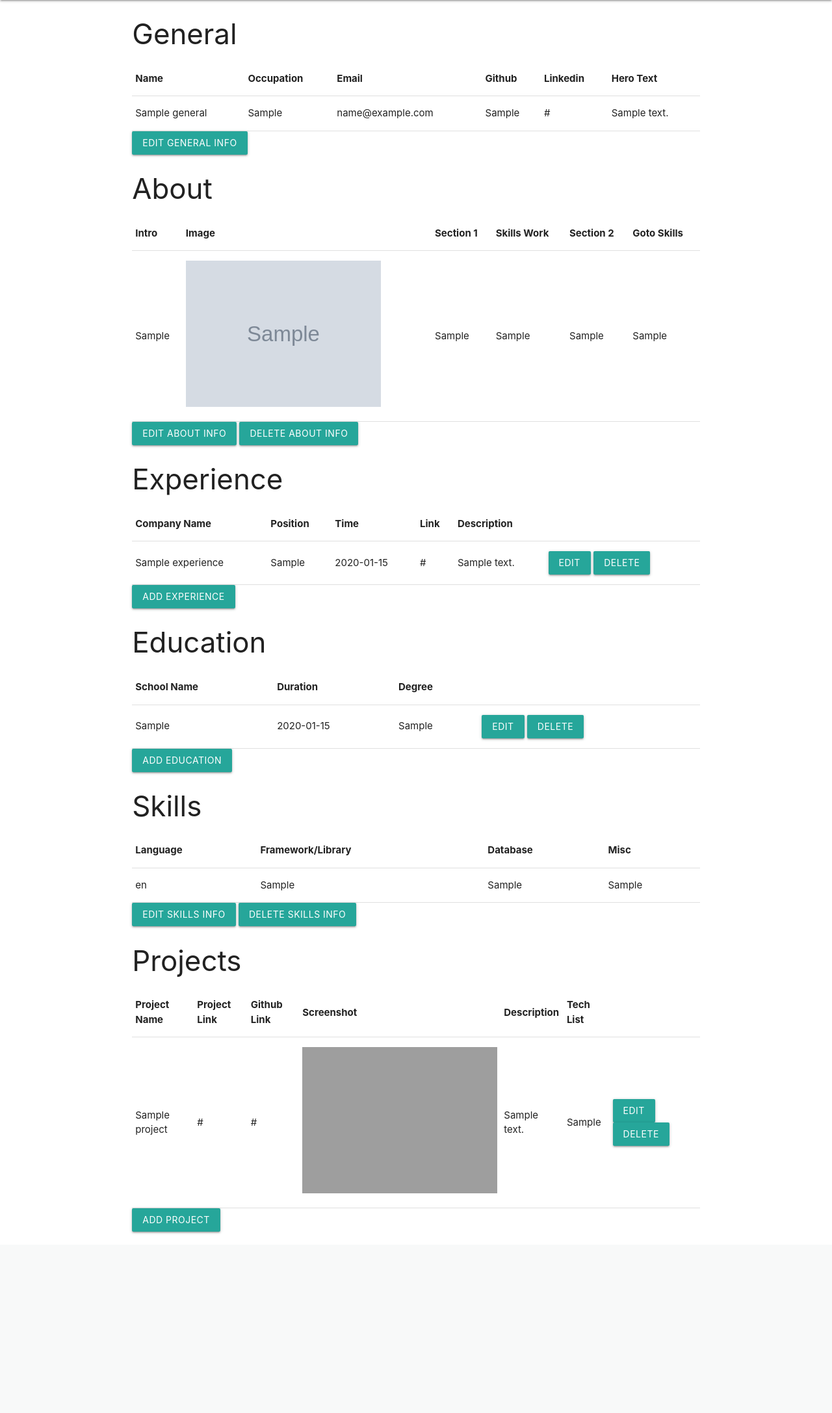
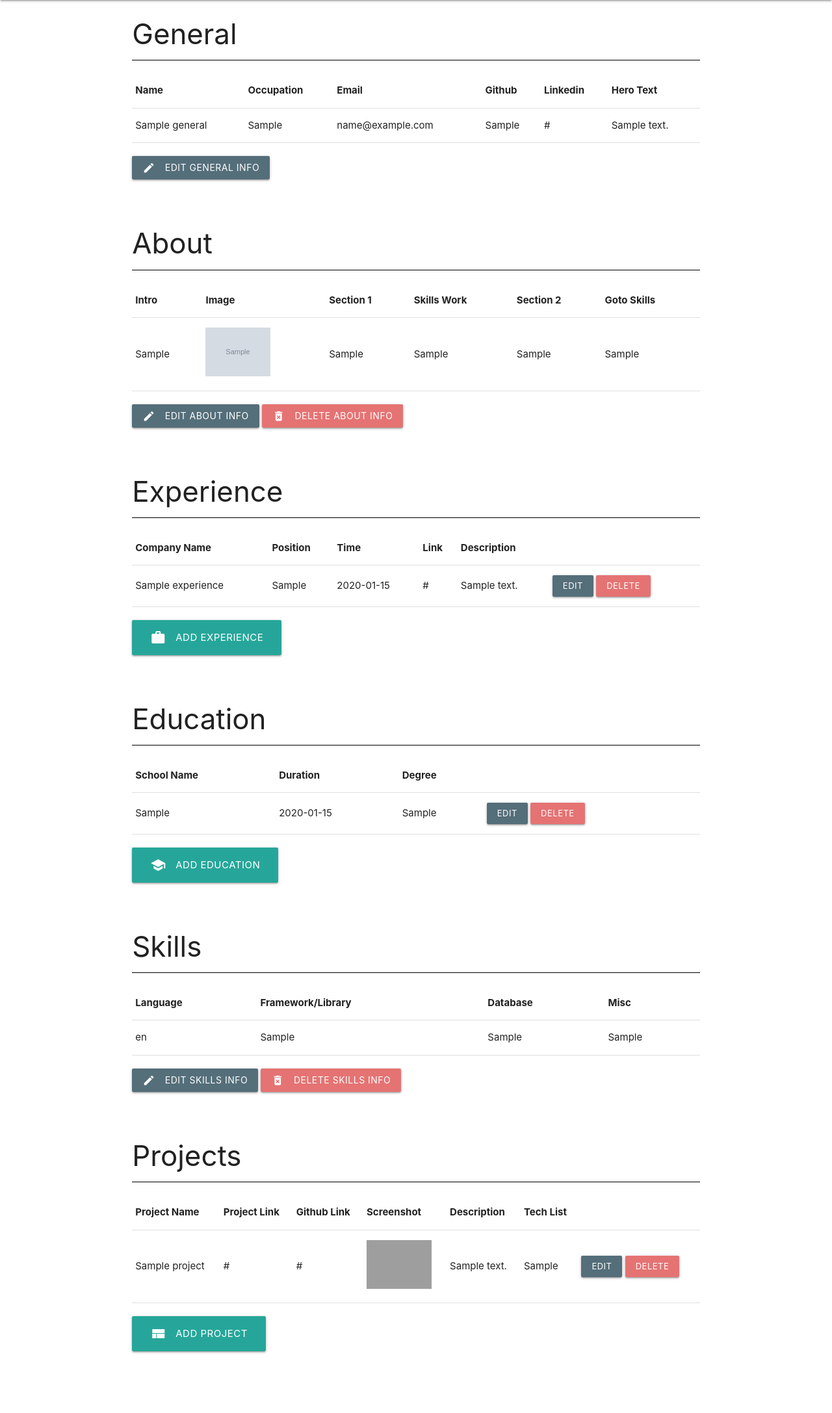
Before and after one commit to phamtony/api-portfolio, a Flask app: page / in a window 1280 px wide. Shown: the part 64-2238 px from the top of the page at 65% size. Before the commit the page ends 1962 px from the top, so only its background shows below. Run offline with Flask 2, Linux system fonts and the light colour scheme; a user stored in the database is signed in; tables that the repository leaves empty hold one stand-in row (values such as "Sample post"); grey boxes marked "Sample" are stand-in pictures; some libraries are stand-ins or nearby versions; grey boxes are pictures that could not be loaded.

Commit message:
index enhance design

```diff
--- a/account/templates/account.html
+++ b/account/templates/account.html
@@ -7,7 +7,7 @@
     <div class="container">
         <div class="row">
             <div class="col s12 m10 offset-m1">
-                <h1>My Account</h1>
+                <h2>My Account</h2>
 
                     {% with messages = get_flashed_messages() %}
                     {% if messages %}
--- a/index/templates/includes/_about_data.html
+++ b/index/templates/includes/_about_data.html
@@ -23,8 +23,12 @@
         </tbody>
     </table>
 
-    <a href="{{ url_for('about_page.edit_about') }}"><button type="button" class="btn btn-light">Edit About Info</button></a>
-    <a href="{{ url_for('about_page.delete_about') }}"><button type="button" class="btn btn-danger">Delete About Info</button></a>
+    <div class="table-btn">
+        <a class="blue-grey darken-1 waves-effect waves-light btn" href="{{ url_for('about_page.edit_about') }}"><i class="material-icons left">edit</i>Edit About Info</a>
+        <a class="btn-delete red lighten-2 btn" href="{{ url_for('about_page.delete_about') }}"><i class="material-icons left">delete_forever</i>Delete About Info</a>
+    </div>
 {% else %}
-    <a href="{{ url_for('about_page.about') }}"><button type="button" class="btn btn-primary">Add About Info</button></a>
+    <div class="table-btn">
+        <a class="waves-effect waves-light btn btn-large" href="{{ url_for('about_page.about') }}"><i class="material-icons left">person</i>Add About Info</a>
+    </div>
 {% endif %}
--- a/index/templates/includes/_education_data.html
+++ b/index/templates/includes/_education_data.html
@@ -22,8 +22,8 @@
                 {{ education.degree }}
             </td>
         <td>
-            <a href="{{ url_for('education_page.edit_education', id=education.id) }}"><button type="button" class="btn btn-light">Edit</button></a>
-            <a href="{{ url_for('education_page.delete_education', id=education.id) }}"><button type="button" class="btn btn-danger">Delete</button></a>
+            <a class="blue-grey darken-1 btn btn-small" href="{{ url_for('education_page.edit_education', id=education.id) }}">Edit</a>
+            <a class="btn-delete red lighten-2 btn btn-small" href="{{ url_for('education_page.delete_education', id=education.id) }}">Delete</a>
         </td>
         </tr>
     {% endfor %}
@@ -31,4 +31,6 @@
     </table>
 {% endif %}
 
-<a class="btn" href="{{ url_for('education_page.add_education') }}">Add Education</a>
+<div class="table-btn">
+    <a class="waves-effect waves-light btn btn-large" href="{{ url_for('education_page.add_education') }}"><i class="material-icons left">school</i>Add Education</a>
+</div>
--- a/index/templates/includes/_experience_data.html
+++ b/index/templates/includes/_experience_data.html
@@ -30,8 +30,9 @@
                 {{ experience.description|safe }}
             </td>
         <td>
-            <a href="{{ url_for('experience_page.edit_experience', id=experience.id) }}"><button type="button" class="btn btn-light">Edit</button></a>
-            <a href="{{ url_for('experience_page.delete_experience', id=experience.id) }}"><button type="button" class="btn btn-danger">Delete</button></a>
+
+            <a class="blue-grey darken-1 btn btn-small" href="{{ url_for('experience_page.edit_experience', id=experience.id) }}">Edit</a>
+            <a class="btn-delete red lighten-2 btn btn-small" href="{{ url_for('experience_page.delete_experience', id=experience.id) }}">Delete</a>
         </td>
         </tr>
     {% endfor %}
@@ -39,4 +40,6 @@
     </table>
 {% endif %}
 
-<a href="{{ url_for('experience_page.add_experience') }}"><button type="button" class="btn btn-primary">Add Experience</button></a>
+<div class="table-btn">
+    <a class="waves-effect waves-light btn btn-large" href="{{ url_for('experience_page.add_experience') }}"><i class="material-icons left">work</i>Add Experience</a>
+</div>
--- a/index/templates/includes/_general_data.html
+++ b/index/templates/includes/_general_data.html
@@ -21,4 +21,7 @@
     </tr>
     </tbody>
 </table>
-<a href="{{ url_for('general_page.edit_general') }}"><button type="button" class="btn btn-light">Edit General Info</button></a>
+
+<div class="table-btn">
+    <a class="blue-grey darken-1 waves-effect waves-light btn" href="{{ url_for('general_page.edit_general') }}"><i class="material-icons left">edit</i>Edit General Info</a>
+</div>
--- a/index/templates/includes/_project_data.html
+++ b/index/templates/includes/_project_data.html
@@ -22,8 +22,8 @@
             <td>{{ project.description }}</td>
             <td>{{ project.tech_list }}</td>
         <td>
-            <a href="{{ url_for('project_page.edit_project', id=project.id) }}"><button type="button" class="btn btn-light">Edit</button></a>
-            <a href="{{ url_for('project_page.delete_project', id=project.id) }}"><button type="button" class="btn btn-danger">Delete</button></a>
+            <a class="blue-grey darken-1 btn btn-small" href="{{ url_for('project_page.edit_project', id=project.id) }}">Edit</a>
+            <a class="btn-delete red lighten-2 btn btn-small" href="{{ url_for('project_page.delete_project', id=project.id) }}">Delete</a>
         </td>
         </tr>
     {% endfor %}
@@ -31,4 +31,6 @@
     </table>
 {% endif %}
 
-<a href="{{ url_for('project_page.add_project') }}"><button type="button" class="btn btn-primary">Add Project</button></a>
+<div class="table-btn">
+    <a class="waves-effect waves-light btn btn-large" href="{{ url_for('project_page.add_project') }}"><i class="material-icons left">view_compact</i>Add Project</a>
+</div>
--- a/index/templates/includes/_skills_data.html
+++ b/index/templates/includes/_skills_data.html
@@ -19,8 +19,13 @@
         </tbody>
     </table>
 
-    <a href="{{ url_for('skills_page.edit_skills') }}"><button type="button" class="btn btn-light">Edit Skills Info</button></a>
-    <a href="{{ url_for('skills_page.delete_skills') }}"><button type="button" class="btn btn-danger">Delete Skills Info</button></a>
+    <div class="table-btn">
+        <a class="blue-grey darken-1 waves-effect waves-light btn" href="{{ url_for('skills_page.edit_skills') }}"><i class="material-icons left">edit</i>Edit Skills Info</a>
+        <a class="btn-delete red lighten-2 btn" href="{{ url_for('skills_page.delete_skills') }}"><i class="material-icons left">delete_forever</i>Delete Skills Info</a>
+    </div>
+
 {% else %}
-    <a href="{{ url_for('skills_page.skills') }}"><button type="button" class="btn btn-primary">Add Skills Info</button></a>
+    <div class="table-btn">
+        <a class="waves-effect waves-light btn btn-large" href="{{ url_for('skills_page.skills') }}"><i class="material-icons left">download_done</i>Add Skills Info</a>
+    </div>
 {% endif %}
--- a/index/templates/index.html
+++ b/index/templates/index.html
@@ -37,13 +37,13 @@
 {% block scripts %}
     {{ super() }}
     <script>
-        var delete_btns = document.querySelectorAll('.btn-danger');
+        var delete_btns = document.querySelectorAll('.btn-delete');
 
         for (var btn of delete_btns) {
             btn.addEventListener('click', function (e) {
                 e.preventDefault();
                 if (window.confirm('Delete Info?')) {
-                    window.location = e.target.parentElement.href;
+                    window.location = e.target.href;
                 }
             });
         }
--- a/register_login/templates/login_register.html
+++ b/register_login/templates/login_register.html
@@ -7,7 +7,7 @@
     <div class="container">
         <div class="row">
             <div class="col s12 m10 offset-m1">
-                <h1>{{ title }} Page</h1>
+                <h2>{{ title }} Page</h2>
 
                 {% with messages = get_flashed_messages() %}
                     {% if messages %}
--- a/static/css/style.css
+++ b/static/css/style.css
@@ -1,4 +1,22 @@
-table img,
+h2, h3 {
+    border-bottom: 1px solid black;
+    padding-bottom: 15px;
+    margin-bottom: 15px;
+}
+h2 {
+    margin-bottom: 30px;
+}
+table img {
+    max-width: 100px;
+    width: 100%;
+}
 .edit-form-img {
     max-width: 300px;
+    width: 100%;
 }
+table {
+    margin: 20px 0;
+}
+.table-btn {
+    margin: 0 0 75px 0;
+}
--- a/templates/base.html
+++ b/templates/base.html
@@ -7,6 +7,8 @@
     <meta http-equiv="X-UA-Compatible" content="ie=edge">
     <title>{% block title %}Portfolio Data{% endblock %}</title>
     <link rel="stylesheet" href="https://cdn.jsdelivr.net/npm/@materializecss/materialize@1.1.0-alpha/dist/css/materialize.min.css">
+    <link href="https://fonts.googleapis.com/css2?family=Material+Icons" rel="stylesheet">
+
     <link rel="stylesheet" href="{{ url_for('static', filename='css/style.css') }}">
 </head>
 <body>
--- a/templates/form_page.html
+++ b/templates/form_page.html
@@ -7,7 +7,7 @@
     <div class="container">
         <div class="row">
             <div class="col s12 m10 offset-m1">
-                <h1>{{ title }} Info</h1>
+                <h2>{{ title }} Info</h2>
 
                 {% if title == "About" or title == "Project" %}
                     {% if image %}
```
